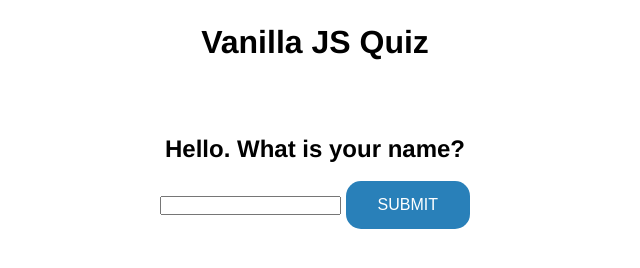
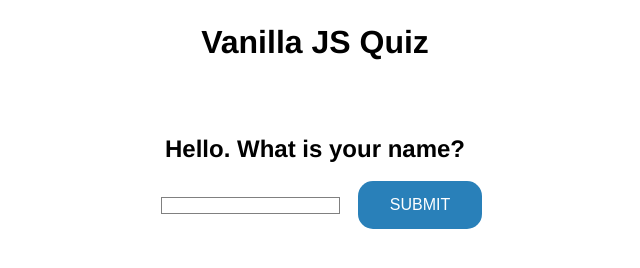
Before and after one commit to CameronMoorehead/vanilla-js-quiz, a plain HTML site: page index.html in a window 1280 px wide. Shown: the whole page, without its empty margins (325-965 px from the left). Drawn offline with Linux system fonts and the light colour scheme.

Commit message:
Touched up some styles

```diff
--- a/index.html
+++ b/index.html
@@ -30,7 +30,7 @@
         <h2 id="quiz-question"></h2>
         <div id="quiz-answers"></div>
       </div>
-      <button type="submit" id="next-question-btn">Next</button>
+      <button type="submit" id="next-question-btn" class="blue-btn">Next</button>
     </form>
 
     <div id="outro-cc" class="is-hidden">
--- a/styles/style.css
+++ b/styles/style.css
@@ -20,6 +20,12 @@ h1, h2 {
 input[type="radio"] {
   margin-right: 5px;
   margin-bottom: 5px;
+}
+input[type="text"] {
+  border: solid thin grey;
+  background-color: white;
+  color: black;
+  margin: 1em;
 }
 
 
```
